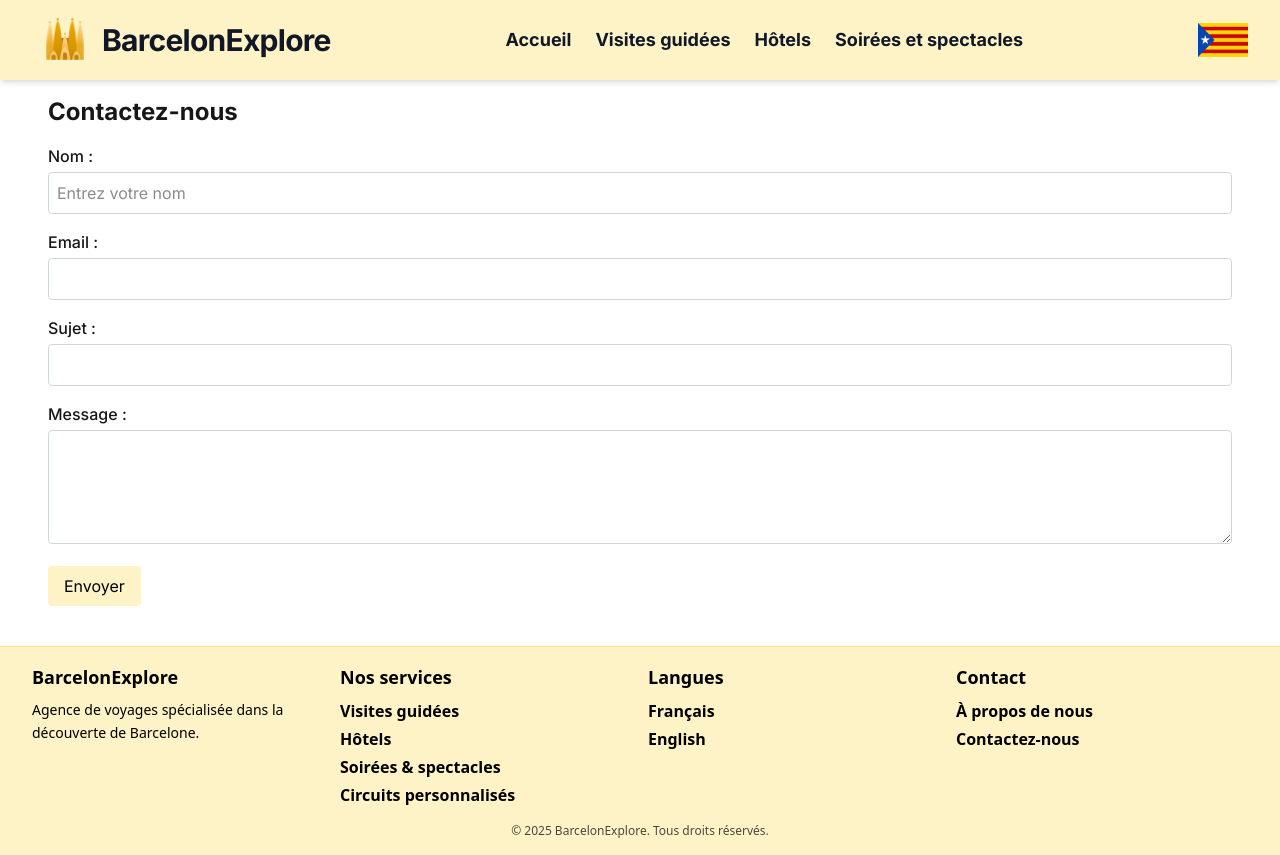
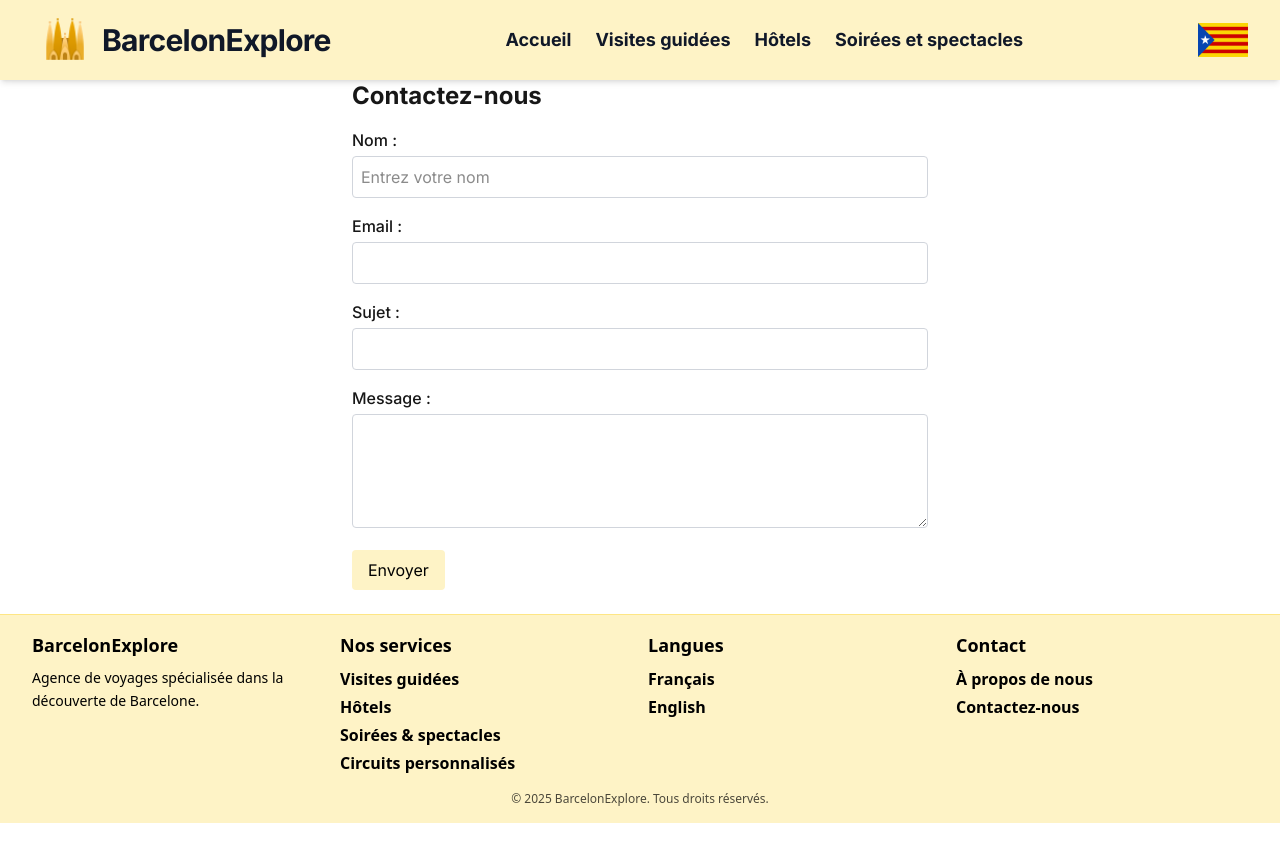
Before and after one commit to Tahaeizen/barcelonexplore, a Next.js app: page /contact in a window 1280 px wide. After the commit the page ends 823 px from the top, so only its background shows below. Built offline with nearby package versions, Linux system fonts and the light colour scheme.

Commit message:
rectification demandée par le professeur

```diff
--- a/components/Contact.jsx
+++ b/components/Contact.jsx
@@ -1,135 +1,193 @@
 "use client";
+
 import { useForm } from 'react-hook-form';
+
 import emailjs from '@emailjs/browser';
 
+import { useState } from 'react';
+
 const classForm = "w-full p-2 border border-gray-300 rounded focus:outline-none focus:ring-2 focus:ring-amber-100 focus:border-transparent";
+
 export default function Contact() {
- // initialize the form using react-hook-form
+
     const { register, handleSubmit, formState: { errors }, getValues, reset } = useForm({
+
         defaultValues: {
+
             nom: '',
+
             email: '',
+
             sujet: '',
+
             message: ''
+
         },
+
         mode: 'onBlur',
 
     });
 
+    const [notification, setNotification] = useState({ message: '', type: '' });
+
     const sendEmail = () => {
+
         const templateParams = {
+
             name: getValues().nom,
+
             email: getValues().email,
+
             subject: getValues().sujet,
+
             message: getValues().message
+
+        };
+
+        emailjs.send(
+
+            "service_hzhn244",
+
+            "template_mkpvvd2",
+
+            templateParams,
+
+            "kVQEkKaZmkSNpdn_G"
+
+        ).then(
+
+            (result) => {
+
+                console.log("SUCCESS!", result.status, result.text);
+
+                setNotification({ message: "Message envoyé avec succès !", type: "success" });
+
+                reset();
+
+                setTimeout(() => setNotification({ message: '', type: '' }), 3000);
+
+            },
+
+            (error) => {
+
+                console.log("FAILED...", error);
+
+                setNotification({ message: "Erreur lors de l'envoi. Veuillez réessayer.", type: "error" });
+
+                setTimeout(() => setNotification({ message: '', type: '' }), 3000);
+
             }
 
-     emailjs
-            .send(
-                "service_hzhn244", // Service ID
-                "template_mkpvvd2", // Template ID
-                templateParams,
-                "kVQEkKaZmkSNpdn_G" //USER PUBLIC KEY
-            )
-            .then(
-                (result) => {
-                    console.log("SUCCESS!", result.status, result.text);
-                    reset();
-                },
-                (error) => {
-                    console.log("FAILED...", error);
-                }
         );
+
+    };
+
+    return (
+<div className="max-w-xl mx-auto">
+<h2 className="text-2xl font-bold mb-4">Contactez-nous</h2>
+
+            {notification.message && (
+<div className={`mb-4 p-2 rounded text-sm text-center ${notification.type === 'success' ? 'bg-green-100 text-green-700' : 'bg-red-100 text-red-700'}`}>
+
+                    {notification.message}
+</div>
+
+            )}
+
+            <form className="space-y-4" onSubmit={handleSubmit(sendEmail)}>
+<div>
+<label htmlFor="nom" className="block mb-1 font-medium">Nom :</label>
+<input
+
+                        {...register("nom", { required: "Champ obligatoire" })}
+
+                        type="text"
+
+                        placeholder='Entrez votre nom'
+
+                        id="nom"
+
+                        className={classForm}
+
+                    />
+
+                    {errors.nom && <div className="text-red-500 text-sm">{errors.nom.message}</div>}
+</div>
+
+                <div>
+<label htmlFor="email" className="block mb-1 font-medium">Email :</label>
+<input
+
+                        {...register("email", {
+
+                            required: "Champ obligatoire",
+
+                            pattern: {
+
+                                value: /^[^\s@]+@[^\s@]+\.[^\s@]+$/,
+
+                                message: "Adresse email invalide"
+
                             }
 
-    return (
-        <div className="m-4">
-            <h2 className="text-2xl font-bold mb-4">Contactez-nous</h2>
-            <form className="space-y-4"  onSubmit={handleSubmit(sendEmail)}>
+                        })}
+
+                        type="email"
+
+                        id="email"
+
+                        className={classForm}
+
+                    />
+
+                    {errors.email && <div className="text-red-500 text-sm">{errors.email.message}</div>}
+</div>
+
                 <div>
-                    <label htmlFor="nom" className="block mb-1 font-medium">
-                        Nom :
-                    </label>
+<label htmlFor="sujet" className="block mb-1 font-medium">Sujet :</label>
 <input
-                        {...register("nom", {
-                            required: "Champ obligatoire"
-                        })}
+
+                        {...register("sujet", { required: "Champ obligatoire" })}
+
                         type="text"
-                        placeholder='Entrez votre nom'
-                        id="nom"
+
+                        id="sujet"
+
                         className={classForm}
+
                     />
-                    {errors.nom && (
-                        <div className="text-red-500 text-sm">
-                            {errors.nom.message}
+
+                    {errors.sujet && <div className="text-red-500 text-sm">{errors.sujet.message}</div>}
 </div>
-                    )}
-                </div>
+
                 <div>
-                    <label htmlFor="email" className="block mb-1 font-medium">
-                        Email :
-                    </label>
-                    <input
-                        {...register("email", {
-                            required: "Champ obligatoire",
-                            pattern: {
-                                value: /^[a-zA-Z0-9._%+-]+@[a-zA-Z0-9.-]+\.[a-zA-Z]{2,}$/,
-                                message: "Adresse email invalide"
-                            }
-                        })}
-                        type="email"
-                        id="email"
-                        className= {classForm}
-                    />
-                    {errors.email && (
-                        <div className="text-red-500 text-sm">
-                            {errors.email.message}
-                        </div>
-                    )}
-                </div>
-                <div>
-                    <label htmlFor="sujet" className="block mb-1 font-medium">
-                        Sujet :
-                    </label>
-                    <input
-                        {...register("sujet", {
-                            required: "Champ obligatoire"
-                        })}
-                        type="text"
-                        id="sujet"
-                        className= {classForm}
-                    />
-                    {errors.sujet && (
-                        <div className="text-red-500 text-sm">
-                            {errors.sujet.message}
-                        </div>
-                    )}
-                </div>
-                <div>
-                    <label htmlFor="message" className="block mb-1 font-medium">
-                        Message :
-                    </label>
+<label htmlFor="message" className="block mb-1 font-medium">Message :</label>
 <textarea
-                        {...register("message", {
-                            required: "Champ obligatoire"
-                        })}
+
+                        {...register("message", { required: "Champ obligatoire" })}
+
                         id="message"
+
                         rows="4"
+
                         className={classForm}
 ></textarea>
+
+                    {errors.message && <div className="text-red-500 text-sm">{errors.message.message}</div>}
 </div>
-                {errors.message && (
-                    <div className="text-red-500 text-sm">
-                        {errors.message.message}
-                    </div>
-                )}
+
                 <button
+
                     type="submit"
-                    className="bg-amber-100 text-black px-4 py-2 rounded hover:black transition"
+
+                    className="bg-amber-100 text-black px-4 py-2 rounded hover:black transition cursor-pointer"
 >
+
                     Envoyer
 </button>
 </form>
 </div>
+
     );
+
 }
```
Lines whose indentation alone changed are shown as unchanged.
